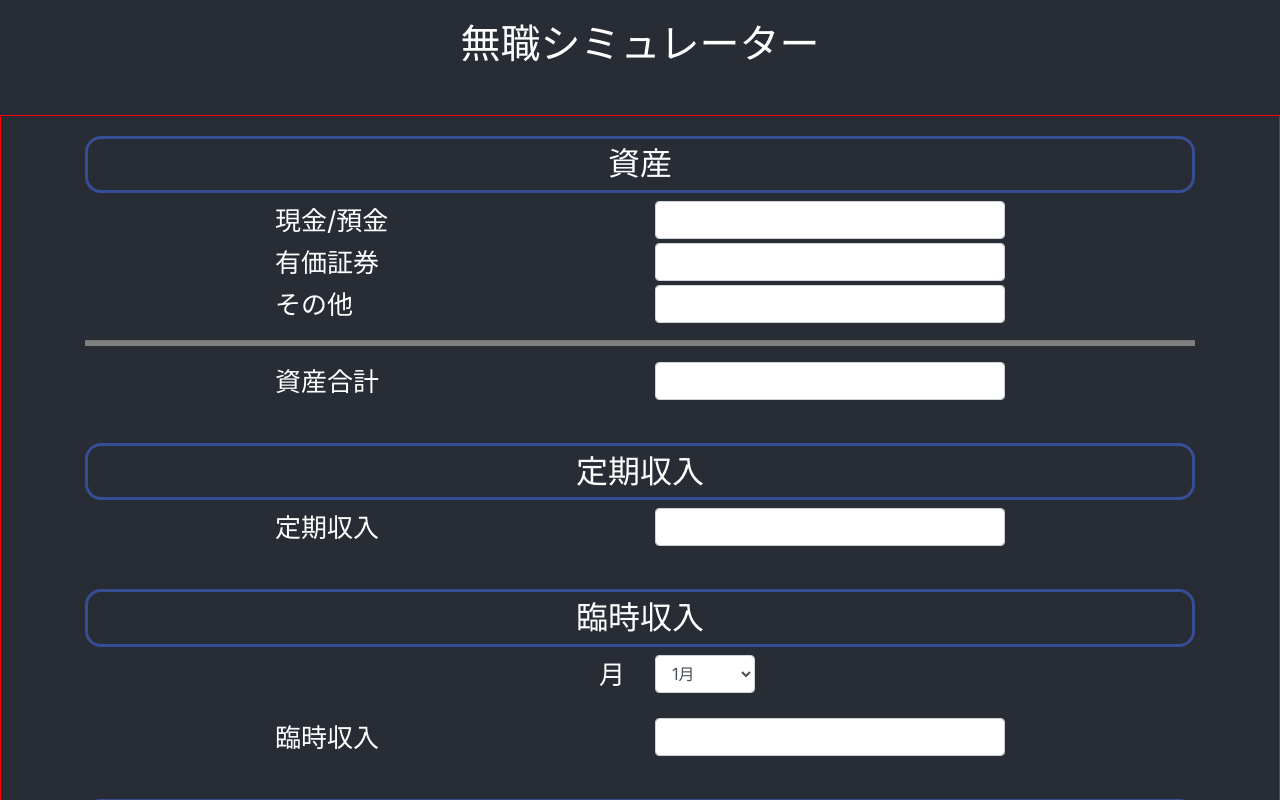
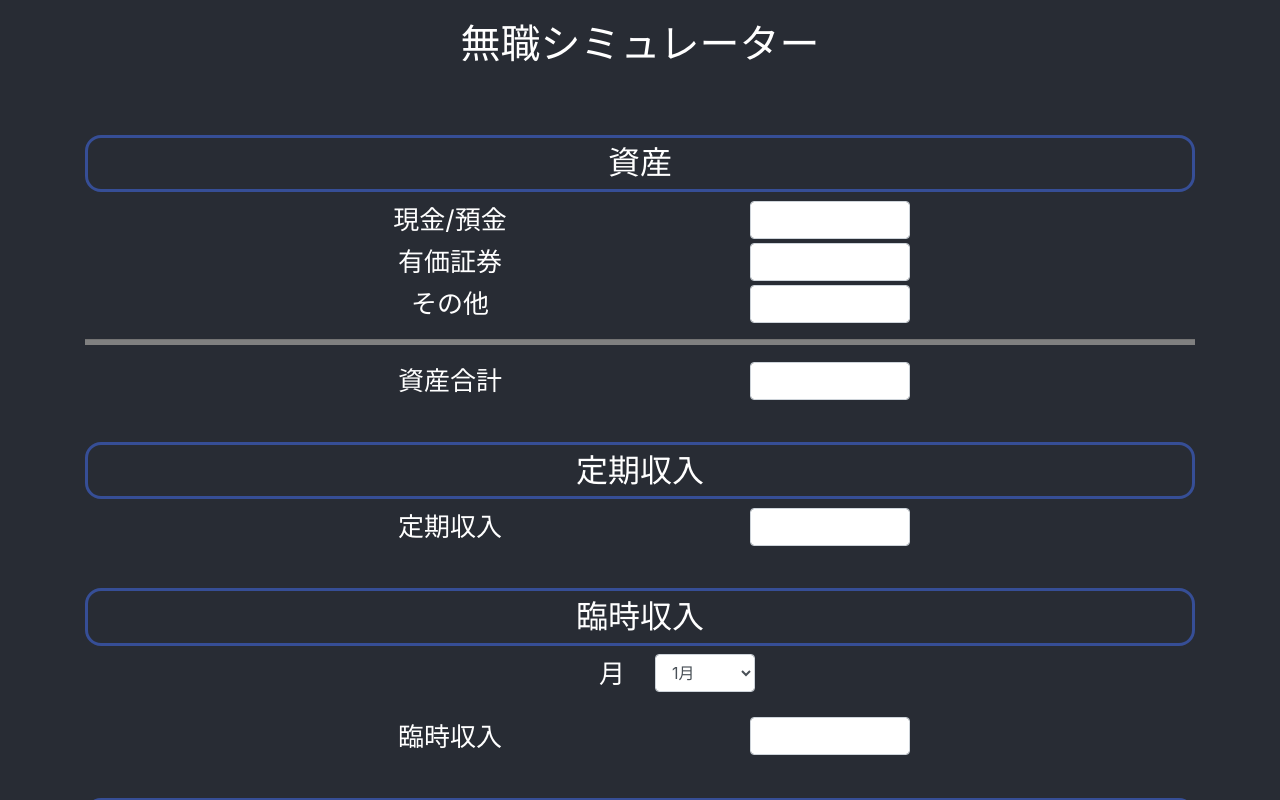
Before and after one commit to shuuujiii/no-job-simulator, a React (Create React App) app: page / in a window 1280 px wide. Shown: the top 800 px of the page. Built offline with nearby package versions, Linux system fonts and the light colour scheme.

Commit message:
fix apperance

```diff
--- a/src/App.css
+++ b/src/App.css
@@ -27,7 +27,6 @@
   font-size: calc(10px + 2vmin);
   color: white;
   padding-top: 20px;
-  border: solid 1px red;
 }
 
 .h2-title{
@@ -41,3 +40,8 @@
 .App-link {
   color: #61dafb;
 }
+.flexRowCenterParent{
+  display: flex;
+  flex-direction: row;
+  justify-content: center;
+}
--- a/src/components/PriceRow.js
+++ b/src/components/PriceRow.js
@@ -35,9 +35,9 @@ class PriceRow extends Component {
         return (
             <div>
                 <Row style={styles.row}>
-                    <Col sm={{ span: 4, offset: 2 }}> {this.state.title} </Col>
-                    <Col sm={4} >
-                        <FormControl
+                    <Col sm={{ span: 4, offset: 2 }} style={{ textAlign: "center" }}> {this.state.title} </Col>
+                    <Col sm={4} className="flexRowCenterParent">
+                        <FormControl style={{ maxWidth: "160px", minWidth: "160px", alignSelf: "center" }}
                             id={this.props.id}
                             name={this.props.id}
                             onChange={this.onHandleChangeInput.bind(this)}
```
